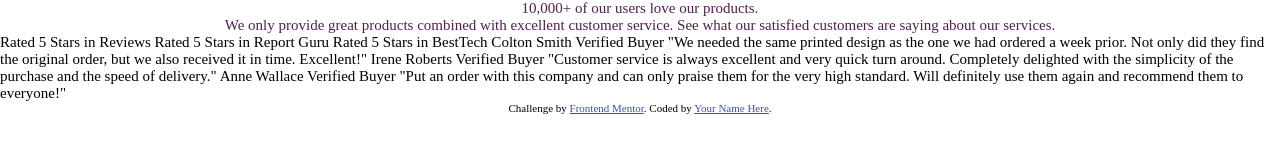
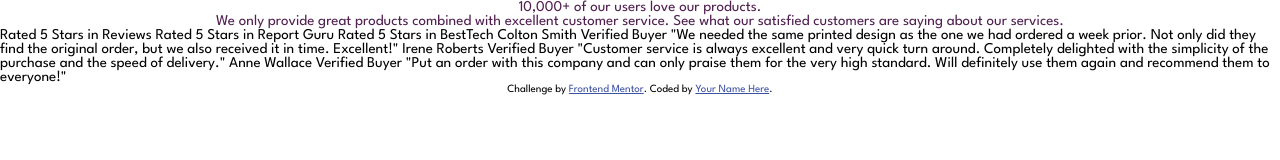
Before and after one commit to Joshdefleur/social-proof-section-master, a plain HTML site: page index.html in a window 1280 px wide. Drawn offline with Linux system fonts and the light colour scheme.

Commit message:
font added to body

```diff
--- a/styles.css
+++ b/styles.css
@@ -7,7 +7,7 @@
 
 body{
     font-size: 15px;
-
+    font-family: "League Spartan", sans-serif;
 }
 
 header{
```
